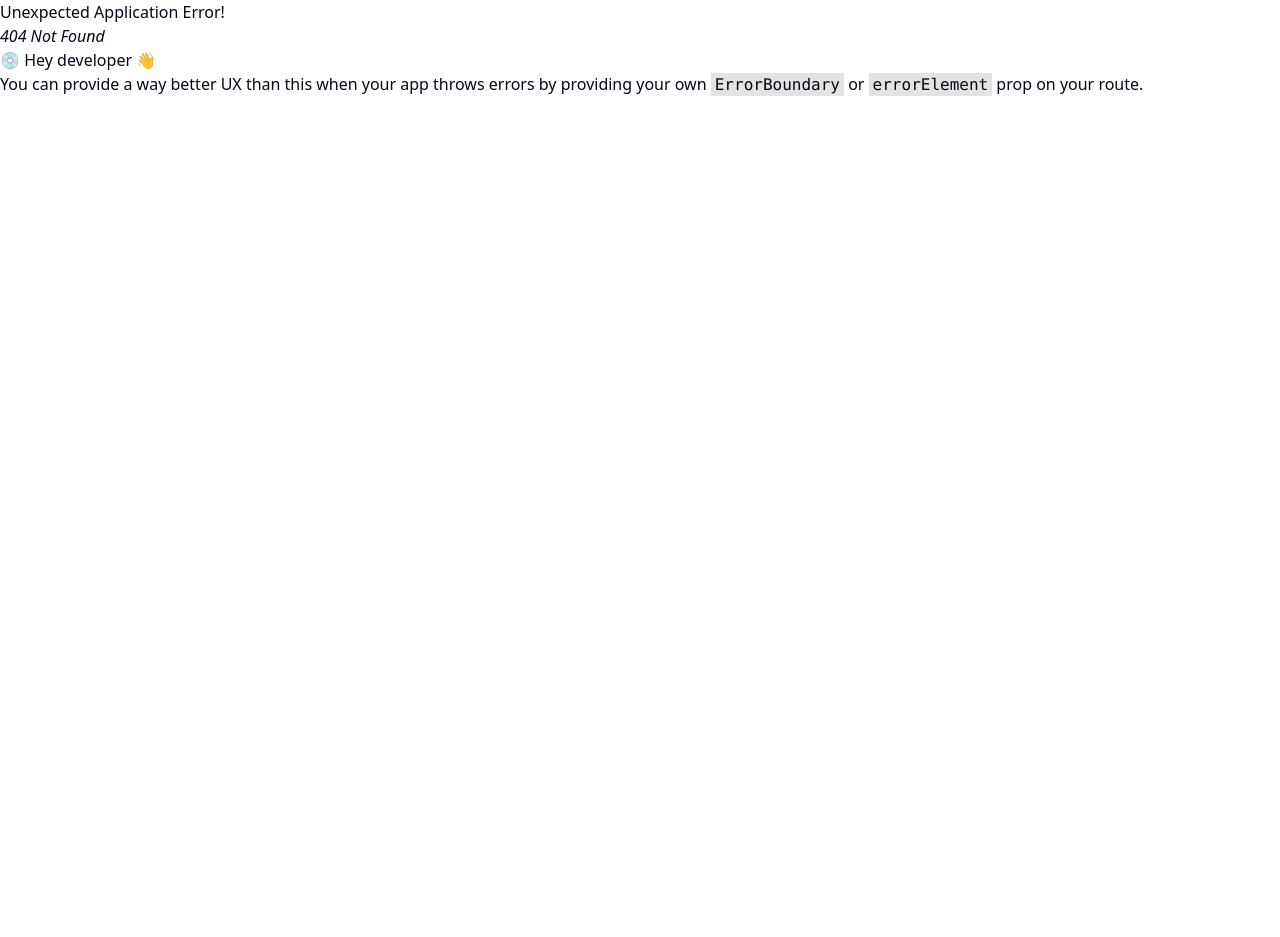
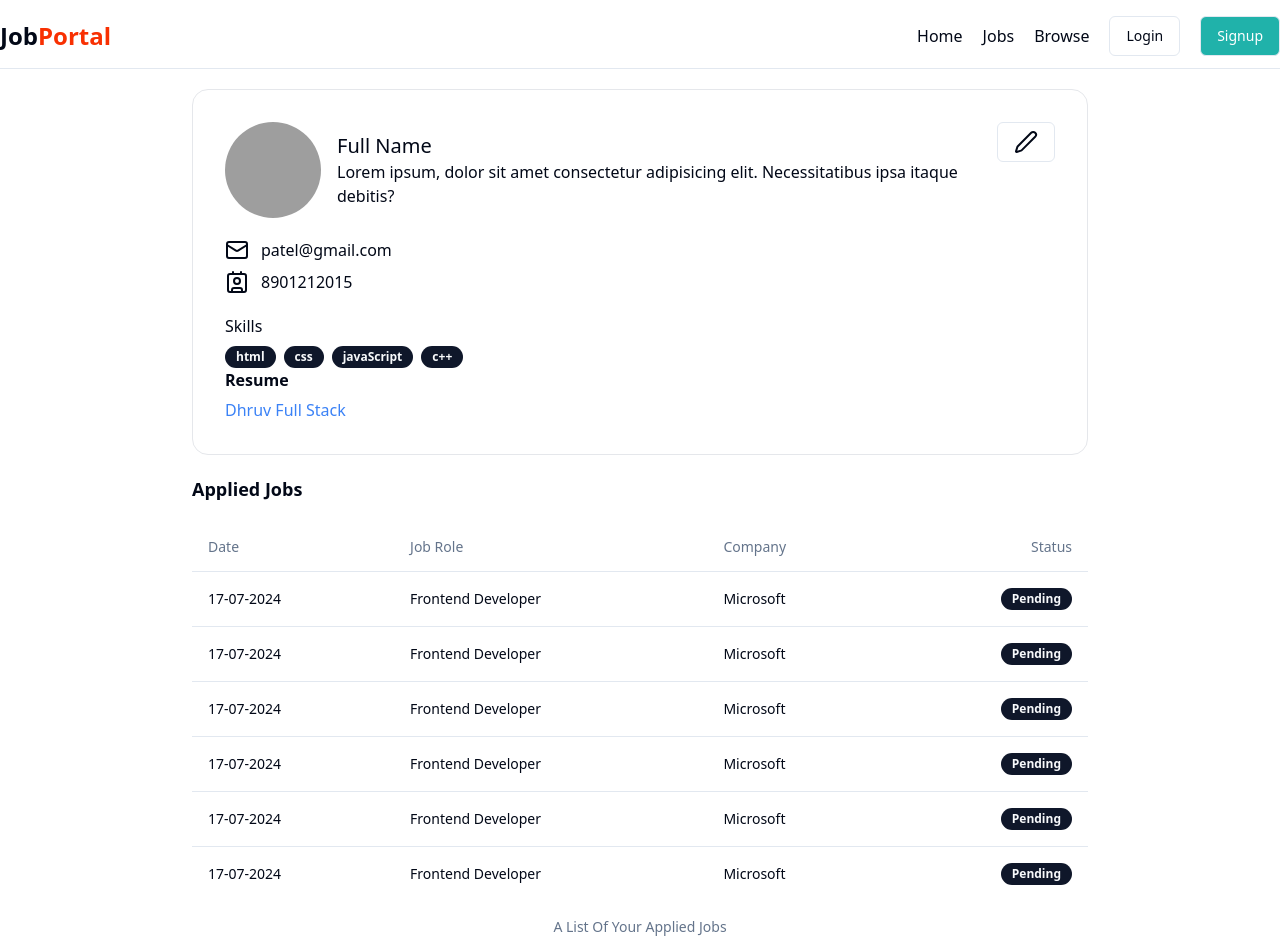
Before and after one commit to DhruvPatel2509/Job_portal, a React (Vite) app in the folder Frontend/: page /profile in a window 1280 px wide. Before the commit this address had no page. Before the commit the page ends 800 px from the top, so only its background shows below. Built offline with nearby package versions, Linux system fonts and the light colour scheme; grey boxes are pictures that could not be loaded.

Commit message:
Profile Page done

```diff
--- /dev/null
+++ b/Frontend/src/components/AppliedJobTable.jsx
@@ -0,0 +1,44 @@
+import React from "react";
+import { Badge } from "@/components/ui/badge";
+
+import {
+  Table,
+  TableBody,
+  TableCaption,
+  TableCell,
+  TableHead,
+  TableHeader,
+  TableRow,
+} from "@/components/ui/table";
+
+function AppliedJobTable() {
+  return (
+    <>
+      <Table>
+        <TableCaption>A List Of Your Applied Jobs</TableCaption>
+        <TableHeader>
+          <TableRow>
+            <TableHead>Date</TableHead>
+            <TableHead>Job Role</TableHead>
+            <TableHead>Company</TableHead>
+            <TableHead className="text-right">Status</TableHead>
+          </TableRow>
+        </TableHeader>
+        <TableBody>
+          {[1, 1, 1, 1, , 1, 1].map((item, index) => (
+            <TableRow key={index}>
+              <TableCell>17-07-2024</TableCell>
+              <TableCell>Frontend Developer</TableCell>
+              <TableCell>Microsoft</TableCell>
+              <TableCell className="text-right">
+                <Badge>Pending</Badge>
+              </TableCell>
+            </TableRow>
+          ))}
+        </TableBody>
+      </Table>
+    </>
+  );
+}
+
+export default AppliedJobTable;
--- a/Frontend/src/components/Jobcard.jsx
+++ b/Frontend/src/components/Jobcard.jsx
@@ -3,8 +3,10 @@
 import { Bookmark } from "lucide-react";
 import { Avatar, AvatarImage } from "@/components/ui/avatar";
 import { Badge } from "@/components/ui/badge";
+import { useNavigate } from "react-router-dom";
 
 function Jobcard() {
+  const navigate = useNavigate();
   return (
     <div className="rounded-md p-5 shadow-xl border-gray-100">
       <div className="flex items-center justify-between">
@@ -44,7 +46,12 @@
         </Badge>
       </div>
       <div className="flex items-center gap-4 mt-4">
-        <Button variant="outline">Details</Button>
+        <Button
+          onClick={() => navigate(`/jobs/jobDetails/${123}`)}
+          variant="outline"
+        >
+          Details
+        </Button>
         <Button className="bg-purple-800 ">Save For Later</Button>
       </div>
     </div>
--- /dev/null
+++ b/Frontend/src/components/pages/JobDetails.jsx
@@ -0,0 +1,7 @@
+import React from "react";
+
+function JobDetails() {
+  return <div>JobDetails</div>;
+}
+
+export default JobDetails;
--- /dev/null
+++ b/Frontend/src/components/pages/Profile.jsx
@@ -0,0 +1,73 @@
+import React from "react";
+import { Avatar, AvatarImage } from "@/components/ui/avatar";
+import { Button } from "@/components/ui/button";
+import { Contact, Mail, Pen } from "lucide-react";
+import { Badge } from "@/components/ui/badge";
+import { Label } from "@/components/ui/label";
+import AppliedJobTable from "../AppliedJobTable";
+
+function Profile() {
+  const skills = ["html", "css", "javaScript", "c++"];
+  const isResume = true;
+  return (
+    <>
+      <div className="max-w-4xl mx-auto bg-white border border-gray-200 rounded-2xl my-5 p-8">
+        <div className="flex justify-between">
+          <div className="flex items-center gap-4">
+            <Avatar className="h-24 w-24">
+              <AvatarImage src="https://github.com/shadcn.png" />
+            </Avatar>
+            <div>
+              <h1 className="font-medium text-xl">Full Name</h1>
+              <p>
+                Lorem ipsum, dolor sit amet consectetur adipisicing elit.
+                Necessitatibus ipsa itaque debitis?{" "}
+              </p>
+            </div>
+          </div>
+          <Button className="text-right" variant="outline">
+            <Pen />
+          </Button>
+        </div>
+        <div className="my-5">
+          <div className="flex items-center gap-3 my-2">
+            <Mail />
+            <span>patel@gmail.com</span>
+          </div>
+          <div className="flex items-center gap-3 my-2">
+            <Contact />
+            <span>8901212015</span>
+          </div>
+        </div>
+        <div>
+          <h1>Skills</h1>
+          <div className="flex items-center gap-2 mt-2">
+            {skills.length >= 0
+              ? skills.map((item, index) => <Badge key={index}>{item} </Badge>)
+              : "NA"}
+          </div>
+        </div>
+        <div className="grid w-full max-w-sm items-center gap-1.5">
+          <Label className="text-md font-bold">Resume</Label>
+          {isResume ? (
+            <a
+              target="_blank"
+              href="https://google.com"
+              className="text-blue-500 w-full hover:underline cursor-pointer"
+            >
+              Dhruv Full Stack
+            </a>
+          ) : (
+            <span>NA</span>
+          )}
+        </div>
+      </div>
+      <div className="max-w-4xl mx-auto bg-white rounded-2xl">
+        <h1 className="font-bold text-lg my-5">Applied Jobs</h1>
+        <AppliedJobTable />
+      </div>
+    </>
+  );
+}
+
+export default Profile;
--- a/Frontend/src/components/shared/Navbar.jsx
+++ b/Frontend/src/components/shared/Navbar.jsx
@@ -54,9 +54,11 @@
                           </div>
                         </div>
                         <div className="flex flex-col items-start mt-1">
-                          <Button variant="link">
-                            <User2 /> &nbsp; View Profile
-                          </Button>
+                          <Link to="/profile">
+                            <Button variant="link">
+                              <User2 /> &nbsp; View Profile
+                            </Button>
+                          </Link>
                           <Button variant="link">
                             <LogOut /> &nbsp; Logout
                           </Button>
--- /dev/null
+++ b/Frontend/src/components/ui/table.jsx
@@ -0,0 +1,83 @@
+import * as React from "react"
+
+import { cn } from "@/lib/utils"
+
+const Table = React.forwardRef(({ className, ...props }, ref) => (
+  <div className="relative w-full overflow-auto">
+    <table
+      ref={ref}
+      className={cn("w-full caption-bottom text-sm", className)}
+      {...props} />
+  </div>
+))
+Table.displayName = "Table"
+
+const TableHeader = React.forwardRef(({ className, ...props }, ref) => (
+  <thead ref={ref} className={cn("[&_tr]:border-b", className)} {...props} />
+))
+TableHeader.displayName = "TableHeader"
+
+const TableBody = React.forwardRef(({ className, ...props }, ref) => (
+  <tbody
+    ref={ref}
+    className={cn("[&_tr:last-child]:border-0", className)}
+    {...props} />
+))
+TableBody.displayName = "TableBody"
+
+const TableFooter = React.forwardRef(({ className, ...props }, ref) => (
+  <tfoot
+    ref={ref}
+    className={cn("border-t bg-muted/50 font-medium [&>tr]:last:border-b-0", className)}
+    {...props} />
+))
+TableFooter.displayName = "TableFooter"
+
+const TableRow = React.forwardRef(({ className, ...props }, ref) => (
+  <tr
+    ref={ref}
+    className={cn(
+      "border-b transition-colors hover:bg-muted/50 data-[state=selected]:bg-muted",
+      className
+    )}
+    {...props} />
+))
+TableRow.displayName = "TableRow"
+
+const TableHead = React.forwardRef(({ className, ...props }, ref) => (
+  <th
+    ref={ref}
+    className={cn(
+      "h-12 px-4 text-left align-middle font-medium text-muted-foreground [&:has([role=checkbox])]:pr-0",
+      className
+    )}
+    {...props} />
+))
+TableHead.displayName = "TableHead"
+
+const TableCell = React.forwardRef(({ className, ...props }, ref) => (
+  <td
+    ref={ref}
+    className={cn("p-4 align-middle [&:has([role=checkbox])]:pr-0", className)}
+    {...props} />
+))
+TableCell.displayName = "TableCell"
+
+const TableCaption = React.forwardRef(({ className, ...props }, ref) => (
+  <caption
+    ref={ref}
+    className={cn("mt-4 text-sm text-muted-foreground", className)}
+    {...props} />
+))
+TableCaption.displayName = "TableCaption"
+
+export {
+  Table,
+  TableHeader,
+  TableBody,
+  TableFooter,
+  TableHead,
+  TableRow,
+  TableCell,
+  TableCaption,
+}
```
Also changed, not shown: Frontend/src/App.jsx (+10 -0 lines), 1 other file (tests, documents, lock files or other folders).
